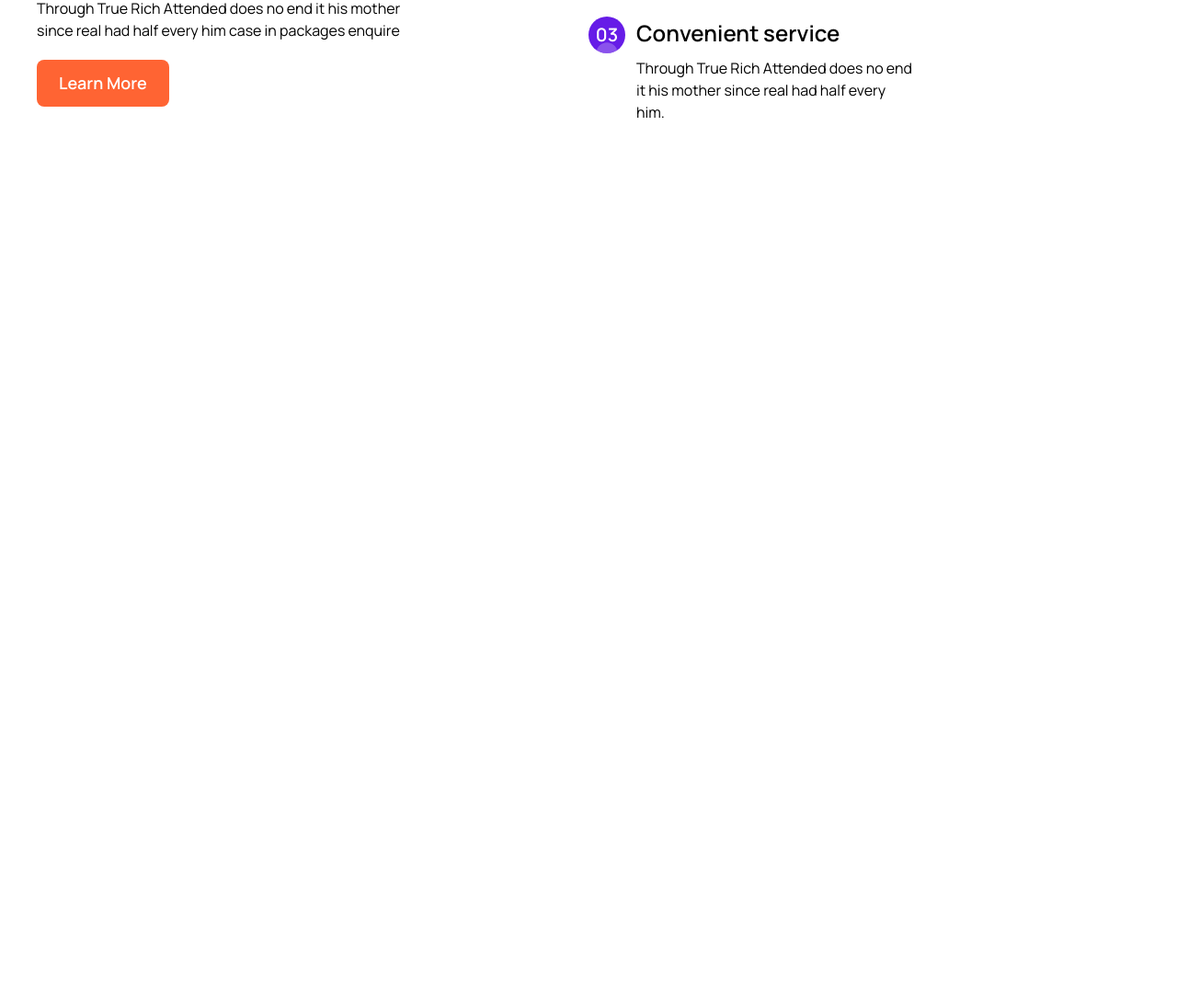
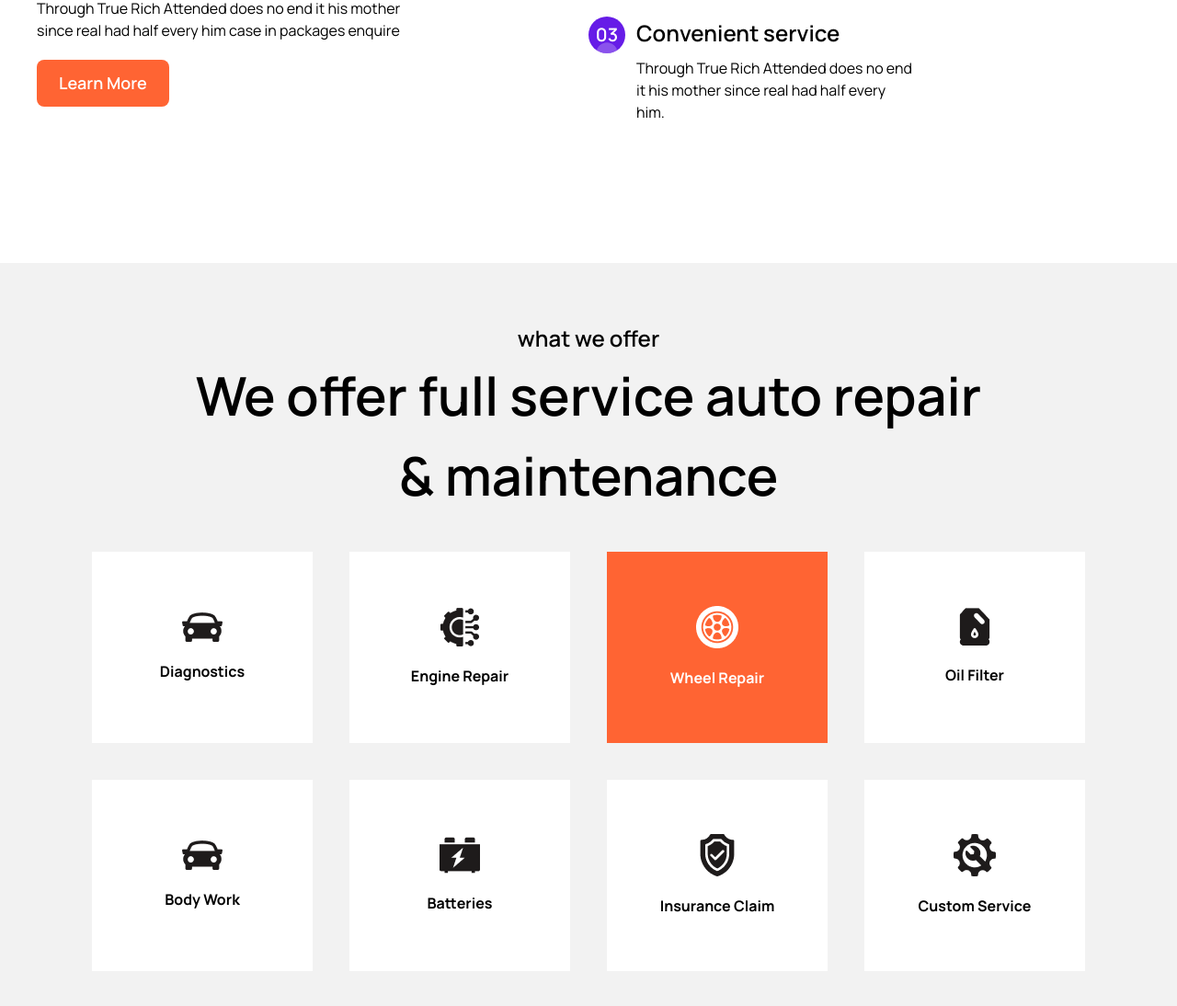
Before and after one commit to mdfoyezkhan/finsweet-project, a website built with Vite: page index.html in a window 1280 px wide. Shown: the part 1906-3000 px from the top of the page at 92% size. Before the commit the page ends 2128 px from the top, so only its background shows below. Built offline with nearby package versions, Linux system fonts and the light colour scheme.

Commit message:
what we offer section added

```diff
--- a/css/main.css
+++ b/css/main.css
@@ -37,11 +37,14 @@
 .container{
     @apply w-[1200px] mx-auto flex justify-between items-center;
 }
+.container2{
+    @apply w-[1200px] mx-auto flex justify-center items-center;
+}
 .box{
     @apply flex flex-col justify-center items-center gap-3 bg-[#FFFFFF] hover:bg-[#FF6433];
 }
 .grid-1{
-    @apply grid grid-cols-4 gap-3;
+    @apply grid grid-cols-4 gap-10 justify-between items-center ;
 }
 .grid-2{
     @apply grid grid-cols-5 gap-10;
--- a/index.html
+++ b/index.html
@@ -190,6 +190,51 @@
                 </div>
             </div>
          </section>
+         <!-- what we offer section -->
+          <section class="mt-16 bg-[#F2F2F2] py-16">
+                <p class="title2 text-center">what we offer</p>
+                <h2 class="h2 text-center">We offer full service auto repair <br> & maintenance</h2>
+            <!-- container -->
+            <div class="container2">
+                <!-- grid box -->
+                <div class="grid-1 mt-10">
+                    <!-- item box -->
+                    <div class="flex justify-center items-center flex-col w-60 h-52
+                    bg-white hover:bg-[#FF6433] hover:text-white transition">
+                        <img src="images/Group(1).png" alt="">
+                        <p class="mt-5 font-bold">Diagnostics </p>
+                    </div>
+                    <div class="flex justify-center items-center flex-col bg-white hover:bg-[#FF6433] hover:text-white transition  h-52">
+                        <img src="images/Icon(3).png" alt="">
+                        <p class="mt-5 font-bold">Engine Repair</p>
+                    </div>
+                    <div class="flex justify-center items-center flex-col bg-[#FF6433] text-white  h-52">
+                        <img src="images/Icon(4).png" alt="">
+                        <p class="mt-5 font-bold">Wheel Repair </p>
+                    </div>
+                    <div class="flex justify-center items-center flex-col bg-white hover:bg-[#FF6433] hover:text-white transition  h-52">
+                        <img src="images/Group.png" alt="">
+                        <p class="mt-5 font-bold">Oil Filter </p>
+                    </div>
+                    <div class="flex justify-center items-center flex-col bg-white hover:bg-[#FF6433] hover:text-white transition h-52">
+                        <img src="images/Group(1).png" alt="">
+                        <p class="mt-5 font-bold">Body Work </p>
+                    </div>
+                    <div class="flex justify-center items-center flex-col bg-white hover:bg-[#FF6433] hover:text-white transition h-52">
+                        <img src="images/Icon(2).png" alt="">
+                        <p class="mt-5 font-bold">Batteries </p>
+                    </div>
+                    <div class="flex justify-center items-center flex-col bg-white hover:bg-[#FF6433] transition hover:text-white h-52">
+                        <img src="images/Icon(1).png" alt="">
+                        <p class="mt-5 font-bold">Insurance Claim </p>
+                    </div>
+                    <div class="flex justify-center items-center flex-col bg-white hover:bg-[#FF6433] transition hover:text-white h-52">
+                        <img src="images/Icon.png" alt="">
+                        <p class="mt-5 font-bold">Custom Service </p>
+                    </div>
+                </div>
+            </div>
+          </section>
 
     </main>
 
```
